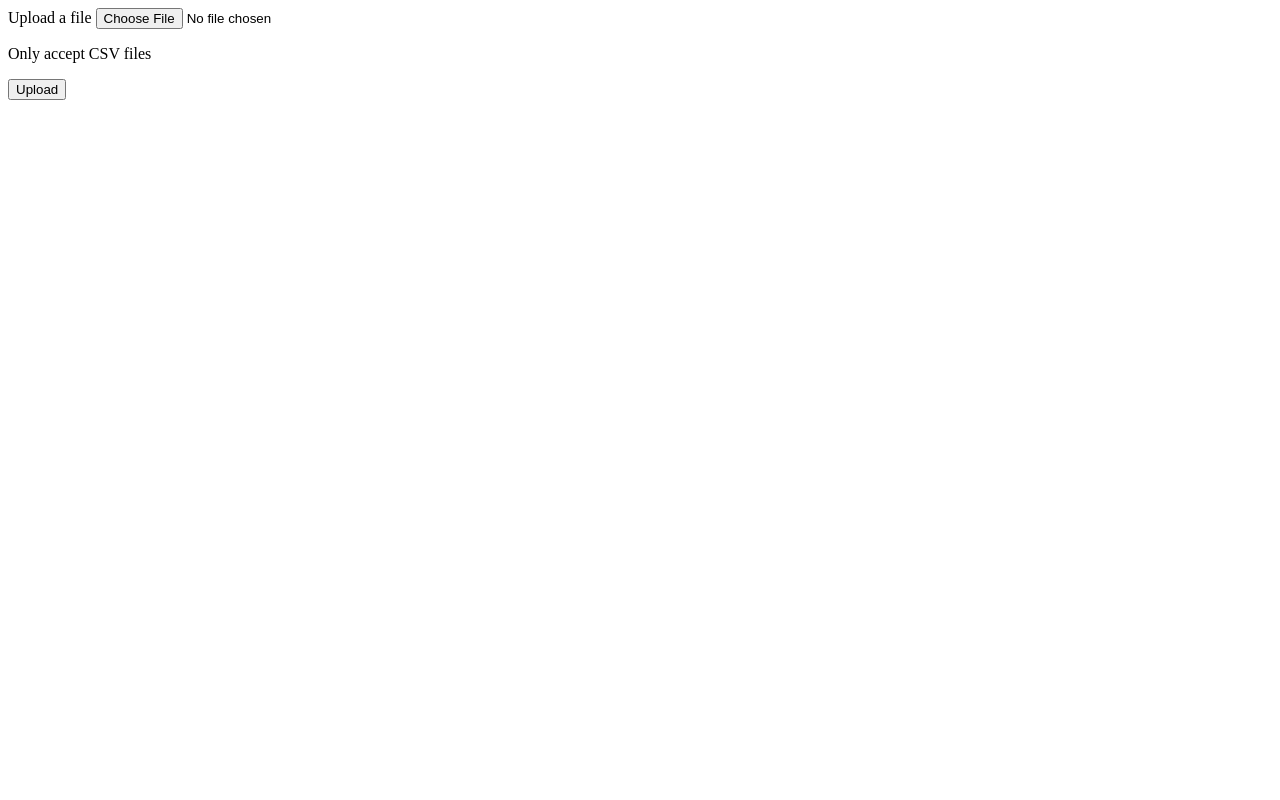
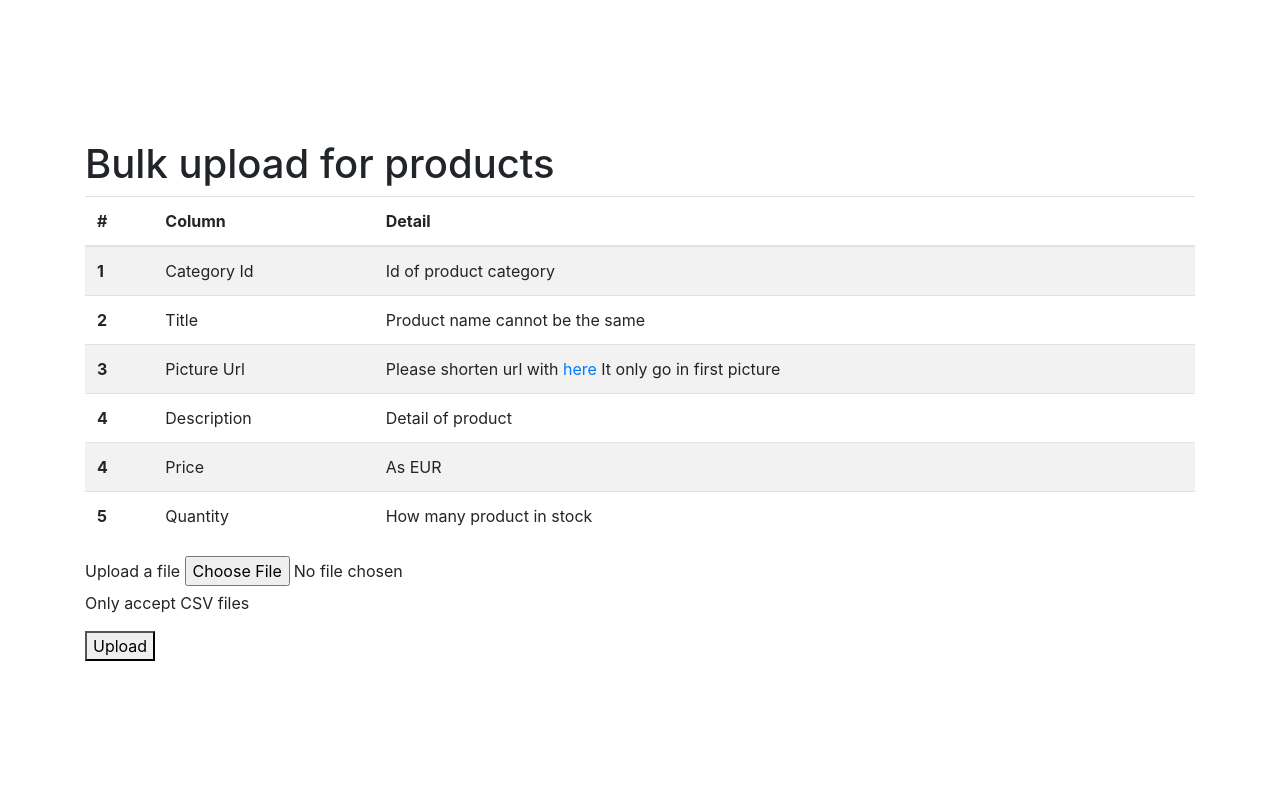
Before and after one commit to benning55/AsiaMarket, a Django app: template app/templates/csv_upload.html in a window 1280 px wide. Run offline with Django 3.2, Linux system fonts and the light colour scheme; the template is opened without the code that fills it, so the values that code supplies are empty; parts of the project's set-up code (start-up, migrations or seed data) failed here and were passed over; some libraries are stand-ins or nearby versions.

Commit message:
finish bulk upload

```diff
--- a/app/products/views.py
+++ b/app/products/views.py
@@ -203,7 +203,7 @@ def csv_upload(request):
     template = 'csv_upload.html'
 
     prompt = {
-        'order': 'Order of CSV should be category_id, title, url, description, price, quantity'
+        'order': 'Order of CSV should be category_id, title, url(must be shorten link), description, price, quantity'
     }
 
     if request.method == "GET":
@@ -227,7 +227,6 @@ def csv_upload(request):
         )
         product.url = column[2]
         product.save()
-        print(product.price)
 
     context = {}
     return render(request, template, context)
--- a/app/templates/csv_upload.html
+++ b/app/templates/csv_upload.html
@@ -1,10 +1,80 @@
+<!DOCTYPE html>
+<html lang="en">
+<head>
+    {% load crispy_forms_tags %}
+    <meta charset="utf-8">
+    <meta name="viewport" content="width=device-width, initial-scale=1, shrink-to-fit=no">
+    <link rel="stylesheet" href="https://stackpath.bootstrapcdn.com/bootstrap/4.1.3/css/bootstrap.min.css" integrity="sha384-MCw98/SFnGE8fJT3GXwEOngsV7Zt27NXFoaoApmYm81iuXoPkFOJwJ8ERdknLPMO" crossorigin="anonymous">
+    <style>
+        body {
+            margin: 0;
+            padding: 0;
+            box-sizing: border-box;
+        }
+
+        .full-height {
+            height: 100vh;
+        }
+
+        .content-center {
+            display: flex;
+            align-items: center;
+        }
+    </style>
+</head>
+<body>
+    <div class="container-fluid full-height content-center">
+        <div class="container">
             {% if messages %}
                 {% for message in messages %}
                 <div>
                     <strong>{{ message|safe }}</strong>
+                    <h1>Benning</h1>
                 </div>
                 {% endfor %}
             {% else %}
+                <h1>Bulk upload for products</h1>
+                <table class="table table-striped">
+                  <thead>
+                    <tr>
+                      <th scope="col">#</th>
+                      <th scope="col">Column</th>
+                      <th scope="col">Detail</th>
+                    </tr>
+                  </thead>
+                  <tbody>
+                    <tr>
+                      <th scope="row">1</th>
+                      <td>Category Id</td>
+                      <td>Id of product category</td>
+                    </tr>
+                    <tr>
+                      <th scope="row">2</th>
+                      <td>Title</td>
+                      <td>Product name cannot be the same</td>
+                    </tr>
+                    <tr>
+                      <th scope="row">3</th>
+                      <td>Picture Url</td>
+                      <td>Please shorten url with <a href="http://gg.gg/">here</a> It only go in first picture</td>
+                    </tr>
+                    <tr>
+                      <th scope="row">4</th>
+                      <td>Description</td>
+                      <td>Detail of product</td>
+                    </tr>
+                    <tr>
+                      <th scope="row">4</th>
+                      <td>Price</td>
+                      <td>As EUR</td>
+                    </tr>
+                    <tr>
+                      <th scope="row">5</th>
+                      <td>Quantity</td>
+                      <td>How many product in stock</td>
+                    </tr>
+                  </tbody>
+                </table>
                 {{ order }}
                 <form method="post" enctype="multipart/form-data">
                     {% csrf_token %}
@@ -14,3 +84,7 @@
                     <button type="submit">Upload</button>
                 </form>
             {% endif %}
+        </div>
+    </div>
+</body>
+</html>
```
Lines whose indentation alone changed are shown as unchanged.
